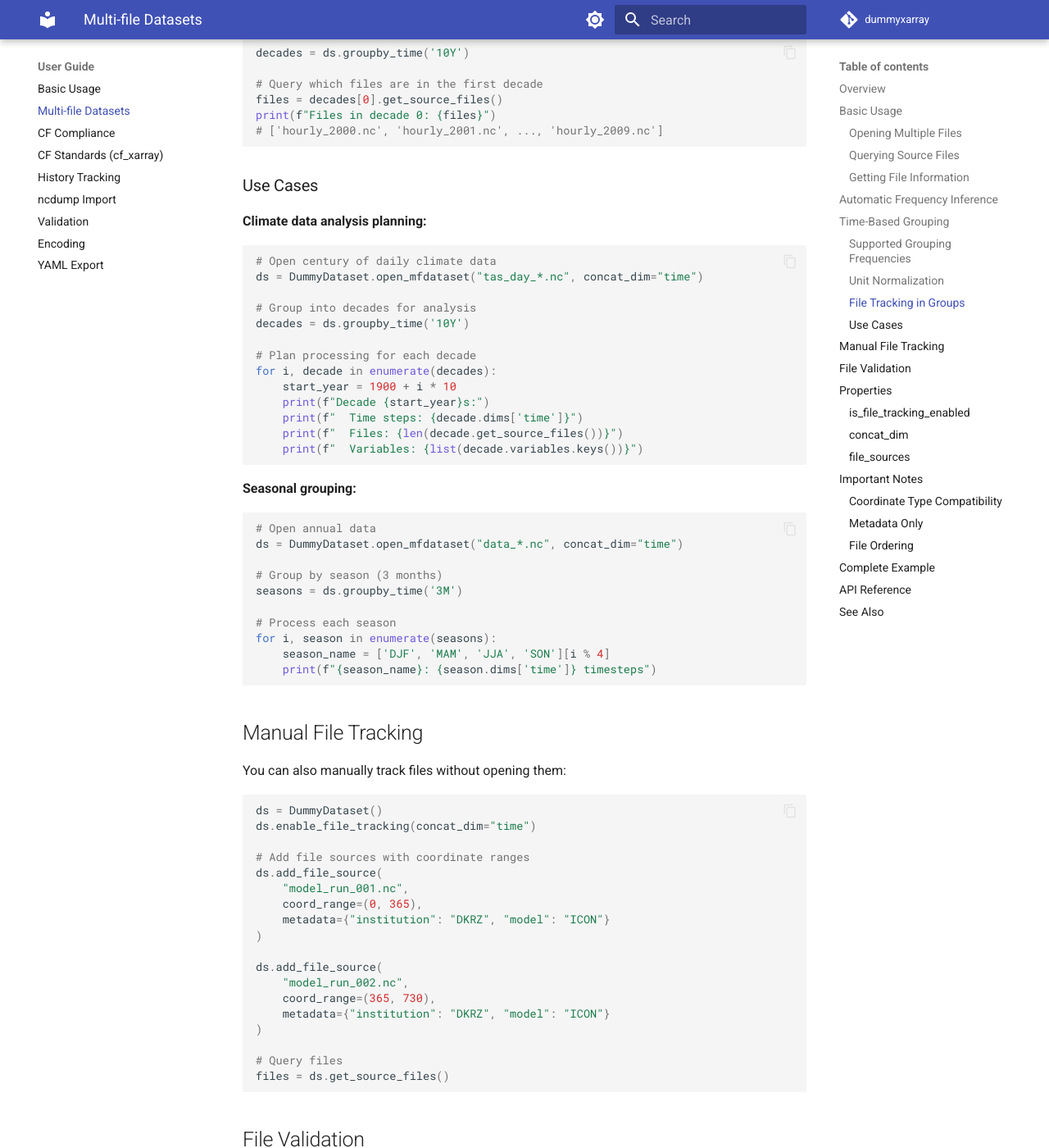
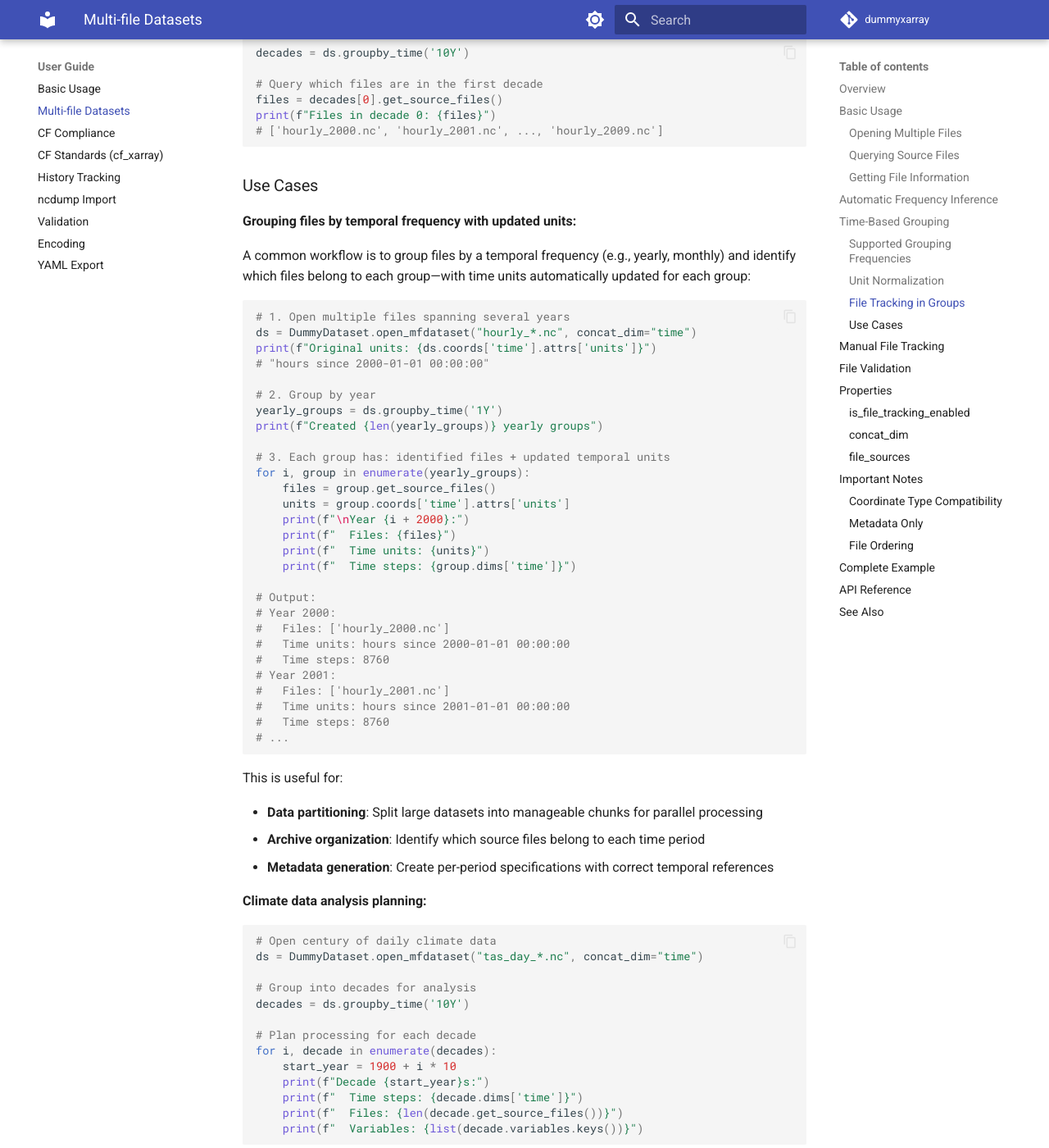
Before and after one commit to siligam/dummyxarray, an MkDocs documentation site: the page built from docs/user-guide/mfdataset.md, in a window 1280 px wide and 1400 px high, scrolled down 3491 px. Shown: the whole window at 82% size. Built offline with MkDocs 1.6.1 and Material for MkDocs 9.7.7, drawn with Linux system fonts in a browser that asks for light colours; comment, search, counter and statistics services are not loaded.

Commit message:
docs: add explicit example for temporal grouping with file identification (#7)

````diff
--- a/docs/user-guide/mfdataset.md
+++ b/docs/user-guide/mfdataset.md
@@ -164,6 +164,48 @@ print(f"Files in decade 0: {files}")
 ```
 
 ### Use Cases
+
+**Grouping files by temporal frequency with updated units:**
+
+A common workflow is to group files by a temporal frequency (e.g., yearly, monthly) and identify
+which files belong to each group—with time units automatically updated for each group:
+
+```python
+# 1. Open multiple files spanning several years
+ds = DummyDataset.open_mfdataset("hourly_*.nc", concat_dim="time")
+print(f"Original units: {ds.coords['time'].attrs['units']}")
+# "hours since 2000-01-01 00:00:00"
+
+# 2. Group by year
+yearly_groups = ds.groupby_time('1Y')
+print(f"Created {len(yearly_groups)} yearly groups")
+
+# 3. Each group has: identified files + updated temporal units
+for i, group in enumerate(yearly_groups):
+    files = group.get_source_files()
+    units = group.coords['time'].attrs['units']
+    print(f"\nYear {i + 2000}:")
+    print(f"  Files: {files}")
+    print(f"  Time units: {units}")
+    print(f"  Time steps: {group.dims['time']}")
+
+# Output:
+# Year 2000:
+#   Files: ['hourly_2000.nc']
+#   Time units: hours since 2000-01-01 00:00:00
+#   Time steps: 8760
+# Year 2001:
+#   Files: ['hourly_2001.nc']
+#   Time units: hours since 2001-01-01 00:00:00
+#   Time steps: 8760
+# ...
+```
+
+This is useful for:
+
+- **Data partitioning**: Split large datasets into manageable chunks for parallel processing
+- **Archive organization**: Identify which source files belong to each time period
+- **Metadata generation**: Create per-period specifications with correct temporal references
 
 **Climate data analysis planning:**
 
````
